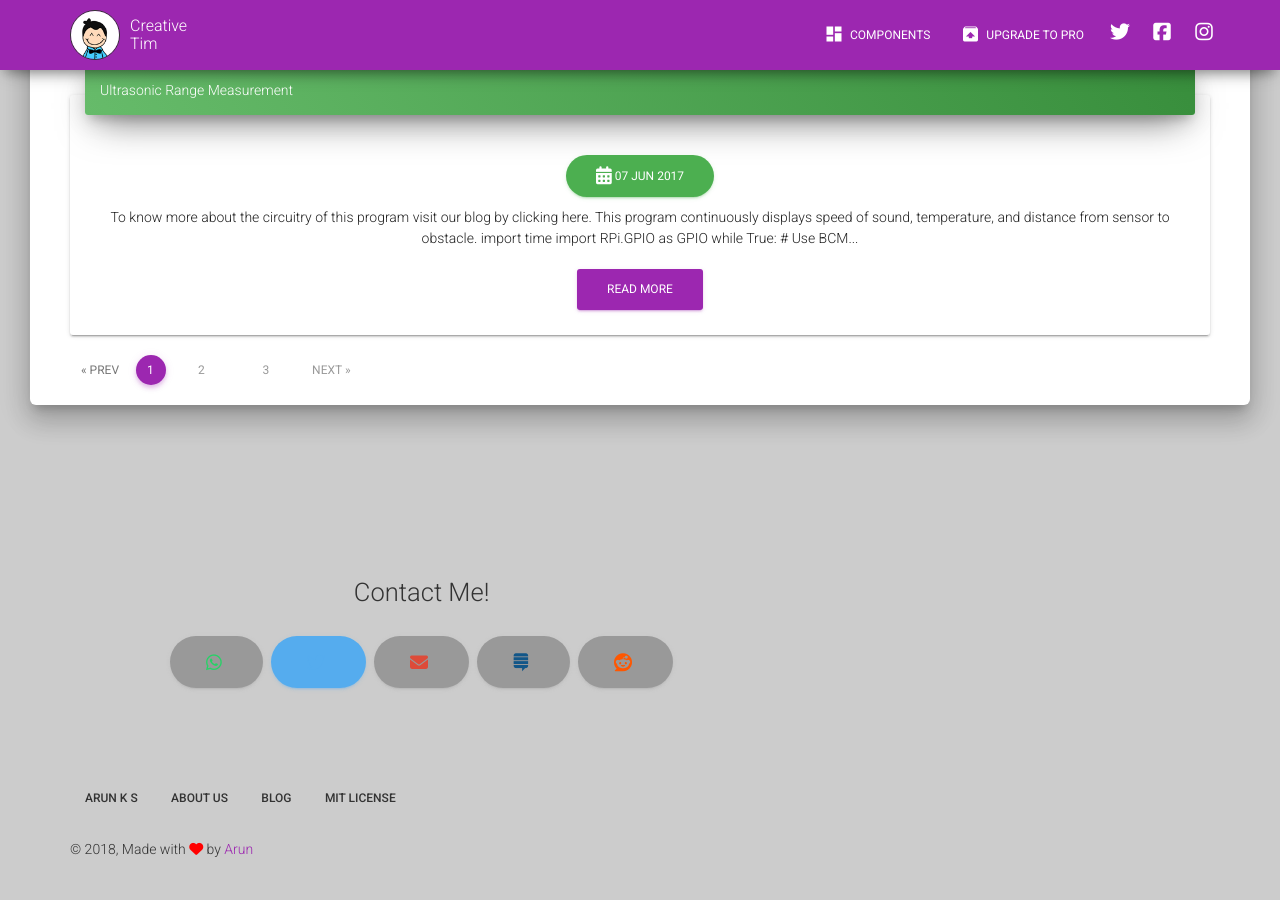
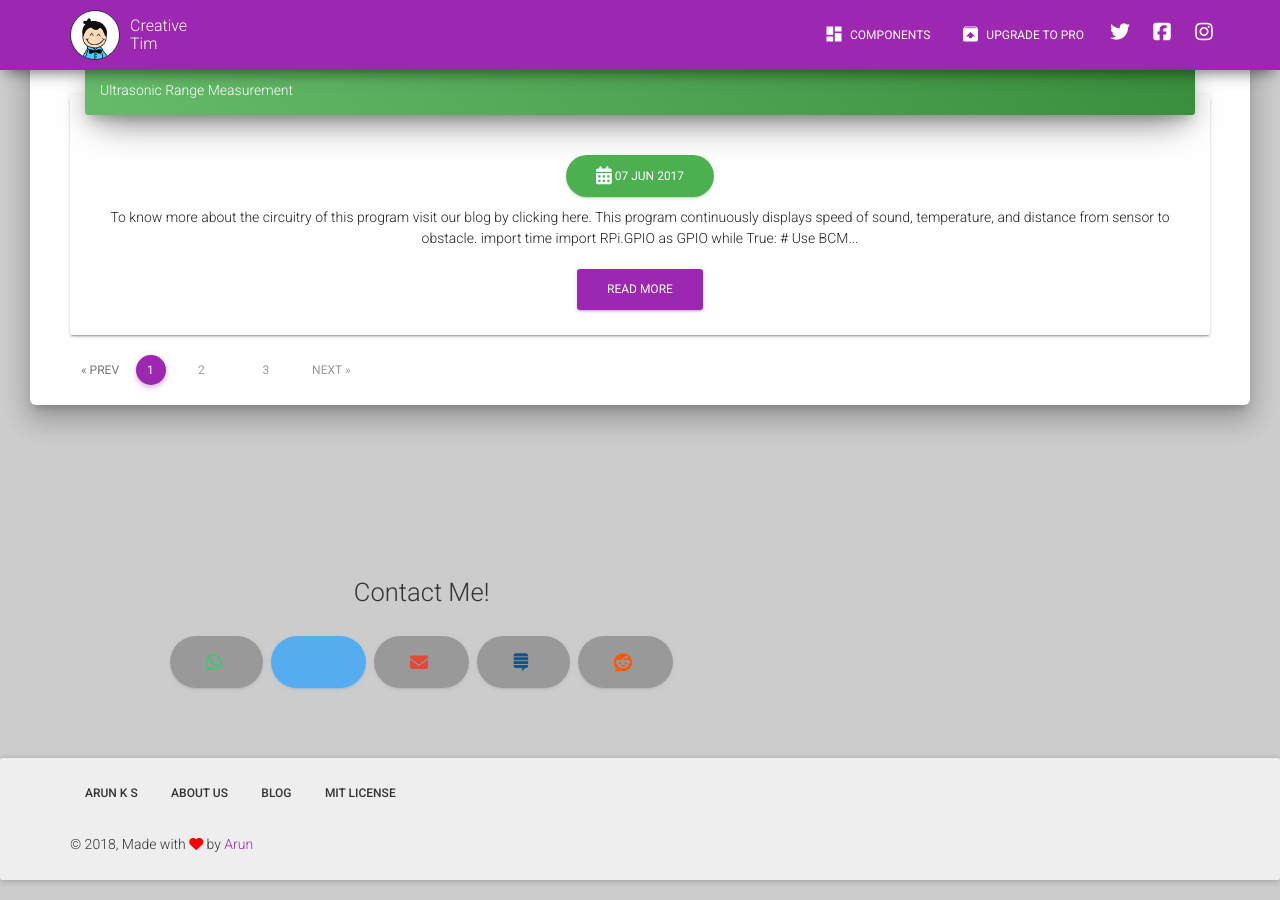
Before and after one commit to tip4programs/imbue, a Jekyll site: the page built from index.html, in a window 1280 px wide and 900 px high, scrolled down 1556 px. Built offline with Jekyll 4.4.1, drawn with Linux system fonts in a browser that asks for light colours; nearby versions of some CDN libraries; the list of posts is cut into pages by our own code.

Commit message:
Update footer.html

```diff
--- a/_includes/footer.html
+++ b/_includes/footer.html
@@ -1,4 +1,4 @@
-<footer class="footer">
+<footer class="panel panel-footer">
             <div class="container">
                 <nav>
                     <ul>
```
